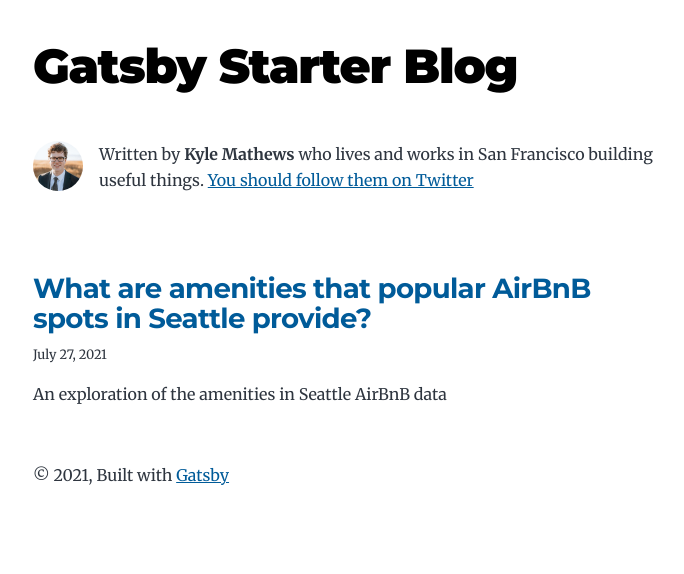
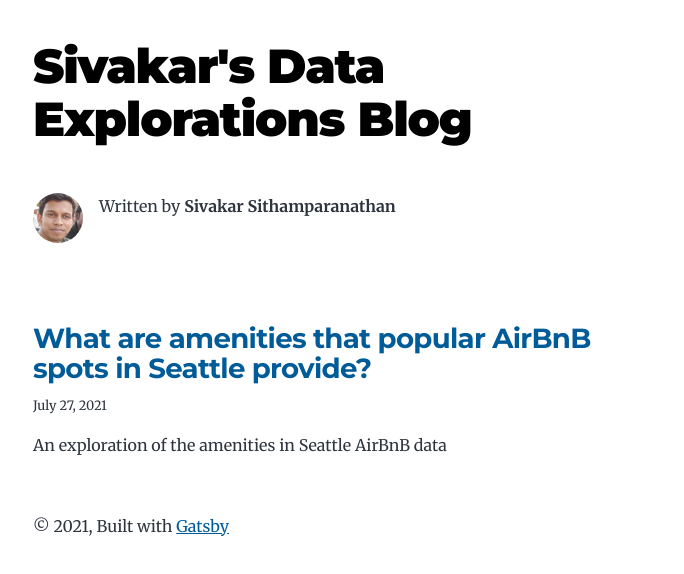
Before and after one commit to sivakar12/seattle-airbnb-nanodegree-project, a Gatsby site in the folder data-science-blog/: page / in a window 1280 px wide. Shown: the whole page, without its empty margins (291-975 px from the left). Built offline with nearby package versions, Linux system fonts and the light colour scheme; Gatsby itself is replaced by a stand-in of ours.

Commit message:
Customize the bio of the Gatsby blog

```diff
--- a/data-science-blog/gatsby-config.js
+++ b/data-science-blog/gatsby-config.js
@@ -1,14 +1,15 @@
 module.exports = {
   siteMetadata: {
-    title: `Gatsby Starter Blog`,
+    title: `Sivakar's Data Explorations Blog`,
     author: {
-      name: `Kyle Mathews`,
-      summary: `who lives and works in San Francisco building useful things.`,
+      name: `Sivakar Sithamparanathan`,
+      summary: ''
+      //summary: `who is now learning from Udacity to be a Data Scientist`,
     },
-    description: `A starter blog demonstrating what Gatsby can do.`,
+    description: `A starter blog with my data explorations`,
     siteUrl: `https://gatsbystarterblogsource.gatsbyjs.io/`,
     social: {
-      twitter: `kylemathews`,
+      twitter: `sivakar12`,
     },
   },
   plugins: [
--- a/data-science-blog/src/components/bio.js
+++ b/data-science-blog/src/components/bio.js
@@ -36,7 +36,7 @@ const Bio = () => {
         className="bio-avatar"
         layout="fixed"
         formats={["AUTO", "WEBP", "AVIF"]}
-        src="../images/profile-pic.png"
+        src="../images/profile-pic.jpg"
         width={50}
         height={50}
         quality={95}
@@ -45,10 +45,10 @@ const Bio = () => {
       {author?.name && (
         <p>
           Written by <strong>{author.name}</strong> {author?.summary || null}
-          {` `}
+          {/* {` `}
           <a href={`https://twitter.com/${social?.twitter || ``}`}>
             You should follow them on Twitter
-          </a>
+          </a> */}
         </p>
       )}
     </div>
```
Also changed, not shown: data-science-blog/src/images/profile-pic.jpg (added).
